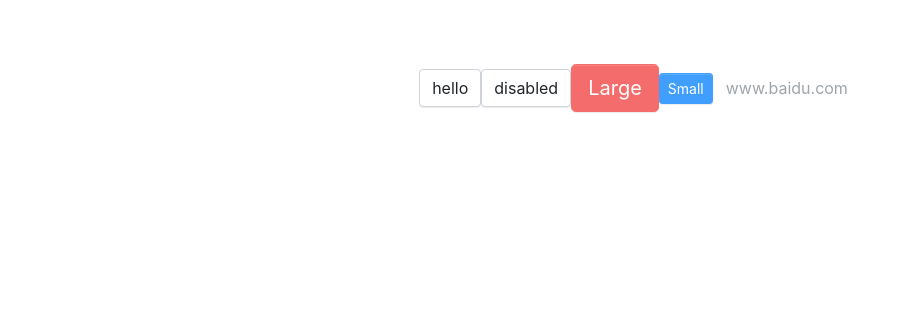
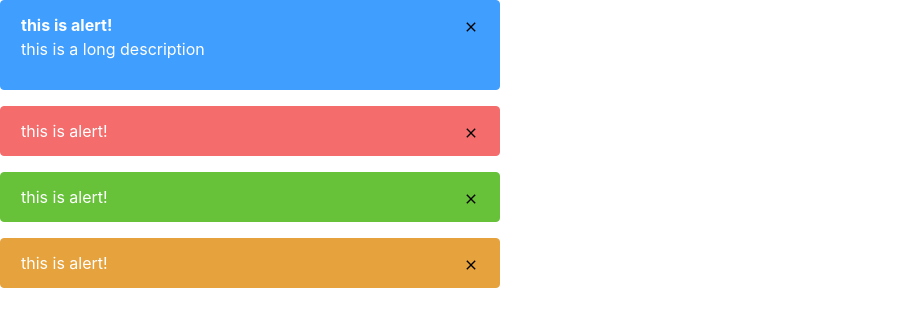
Before and after one commit to madingzheng/mdz-react-components, a React (Create React App) app: page / in a window 1280 px wide. Shown: the top 326 px of the page, without its empty margins (0-910 px from the left). Built offline with nearby package versions, Linux system fonts and the light colour scheme.

Commit message:
Alert Components

```diff
--- a/src/App.css
+++ b/src/App.css
@@ -1,7 +1,3 @@
 div {
-	height: 100%;
-	display: flex;
-	justify-content: center;
-	align-items: center;
-	margin-top: 2rem;
+	width: 500px;
 }
--- a/src/App.tsx
+++ b/src/App.tsx
@@ -1,17 +1,14 @@
 import React from 'react';
-import {Button} from './components/Button/Button'
+import {Alert} from './components/Alert/Alert'
 import './App.css';
 
 const app:React.FC = () => {
 	return (
 		<div>
-			<Button disabled={false}>hello</Button>
-			<Button onClick={() => {
-				alert(111)
-			}}>disabled</Button>
-			<Button btnType='danger' size='lg'>Large</Button>
-			<Button btnType='primary' size='sm'>Small</Button>
-			<Button btnType='link' disabled={true} href="https://www.baidu.com">www.baidu.com</Button>
+			<Alert title="this is alert!" description="this is a long description" closable={true}/>
+			<Alert title="this is alert!" alertType="danger" closable={true}/>
+			<Alert title="this is alert!" alertType="success" closable={true}/>
+			<Alert title="this is alert!" alertType="warning" closable={true}/>
 		</div>
 	)
 };
--- /dev/null
+++ b/src/components/Alert/Alert.tsx
@@ -0,0 +1,60 @@
+import React, { FC, useState } from 'react';
+import close from './close.svg'
+import classNames from 'classnames';
+
+type AlertType = 'success' | 'default' | 'danger' | 'warning';
+
+interface Onclose {
+	():void
+}
+
+interface BaseAlertProps {
+	title: string,
+	description?: string,
+	alertType?:AlertType,
+	closable?: boolean
+}
+export const Alert:FC<BaseAlertProps> = (props) => {
+	const {
+		title,
+		description,
+		alertType,
+		closable
+	} = props
+	const [isShow, setShow] = useState(true);
+	const classes = classNames('mdz-alert',{
+		[`mdz-${alertType}-alert`]: alertType
+	});
+	const titleClasses = classNames('mdz-alert-title', {
+		'bold-title': description
+	})
+	const imgClasses = classNames('mdz-alert-close')
+	if (isShow) {
+		if (description) {
+			return (
+				<div className={classes}>
+					<span className={titleClasses}>{title}</span>
+					<p>{description}</p>
+					{closable ? <span className={imgClasses} onClick={() => {setShow(false)}}><img src={close} alt="close" /></span> : ''}
+				</div>
+			)
+		} else {
+			return (
+				<div className={classes}>
+					<span className={titleClasses}>{title}</span>
+					{closable ? <span className={imgClasses} onClick={() => {setShow(false)}}><img src={close} alt="close" /></span> : ''}
+				</div>
+			)
+		}
+	} else {
+		return (
+			<>
+			</>
+		)
+	}
+}
+
+Alert.defaultProps = {
+	alertType: 'default',
+	closable: true
+}
--- /dev/null
+++ b/src/components/Alert/_styles.scss
@@ -0,0 +1,37 @@
+.mdz-alert {
+	position: relative;
+	padding: $alert-padding-x $alert-padding-y;
+	margin-bottom: $alert-margin-bottom;
+	border: $alert-border-width solid transparent;
+	border-radius: $alert-border-radius;
+	transition: $alert-transition;
+	@include zoom-animation();
+}
+
+.mdz-default-alert {
+	@include alert-style($white, $primary, $primary);
+}
+
+.mdz-success-alert {
+	@include alert-style($white, $success, $success);
+}
+
+.mdz-danger-alert {
+	@include alert-style($white, $danger, $danger);
+}
+
+.mdz-warning-alert {
+	@include alert-style($white, $warning, $warning);
+}
+
+.mdz-alert-close {
+	position: absolute;
+	top: 0;
+	right: 0;
+	padding: $alert-padding-x $alert-padding-y;
+	cursor: pointer;
+}
+
+.bold-title {
+	font-weight: $font-weight-bold;
+}
--- /dev/null
+++ b/src/styles/_animation.scss
@@ -0,0 +1,4 @@
+@include zoom-animation('top', scaleY(0), scaleY(1), center top);
+@include zoom-animation('left', scale(.45, .45), scale(1, 1), top left);
+@include zoom-animation('right', scale(.45, .45), scale(1, 1), top right);
+@include zoom-animation('bottom', scaleY(0), scaleY(1),  center bottom);
--- a/src/styles/_mixin.scss
+++ b/src/styles/_mixin.scss
@@ -33,3 +33,43 @@
     border-color: $border-color;
   }
 }
+
+//alert
+
+@mixin alert-style (
+	$color,
+	$background,
+	$border-color
+) {
+	color: $color;
+	background: $background;
+	border-color: $border-color;
+}
+
+
+@mixin zoom-animation(
+  $direction: 'top',
+  $scaleStart: scaleY(0),
+  $scaleEnd: scaleY(1),
+  $origin: center top,
+) {
+  .zoom-in-#{$direction}-enter {
+    opacity: 0;
+    transform: $scaleStart;
+  }
+  .zoom-in-#{$direction}-enter-active {
+    opacity: 1;
+    transform: $scaleEnd;
+    transition: transform 300ms cubic-bezier(0.23, 1, 0.32, 1) 100ms, opacity 300ms cubic-bezier(0.23, 1, 0.32, 1) 100ms;
+    transform-origin: $origin
+  }
+  .zoom-in-#{$direction}-exit {
+    opacity: 1;
+  }
+  .zoom-in-#{$direction}-exit-active {
+    opacity: 0;
+    transform: $scaleStart;
+    transition: transform 300ms cubic-bezier(0.23, 1, 0.32, 1) 100ms, opacity 300ms cubic-bezier(0.23, 1, 0.32, 1) 100ms;
+    transform-origin: $origin;
+  }
+}
--- a/src/styles/_variables.scss
+++ b/src/styles/_variables.scss
@@ -286,3 +286,12 @@ $progress-bg:                       $gray-200 !default;
 $progress-border-radius:            $border-radius !default;
 $progress-bar-color:                $white !default;
 $progress-bar-transition:           width .6s ease !default;
+
+
+// Alert
+$alert-padding-x: .75rem !default;
+$alert-padding-y: 1.25rem !default;
+$alert-margin-bottom: 1rem !default;
+$alert-border-width: $border-width !default;
+$alert-border-radius: $border-radius !default;
+$alert-transition: all .15s ease-in-out !default;
--- a/src/styles/index.scss
+++ b/src/styles/index.scss
@@ -7,5 +7,11 @@
 //mixin
 @import "mixin";
 
+//animation
+@import "animation";
+
 //Button
 @import "../components/Button/styles";
+
+//Alert
+@import "../components/Alert/styles";
```
Also changed, not shown: src/components/Alert/close.png (added), src/components/Alert/close.svg (added).
